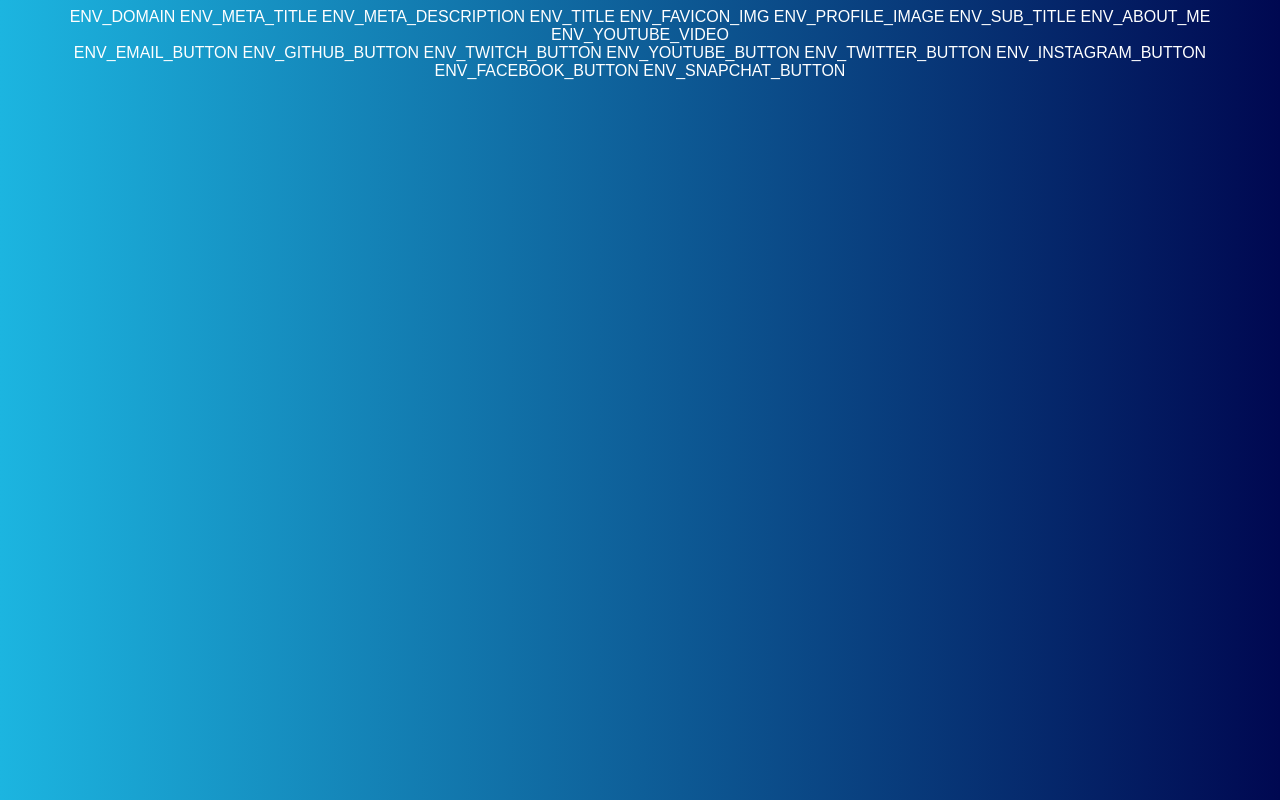
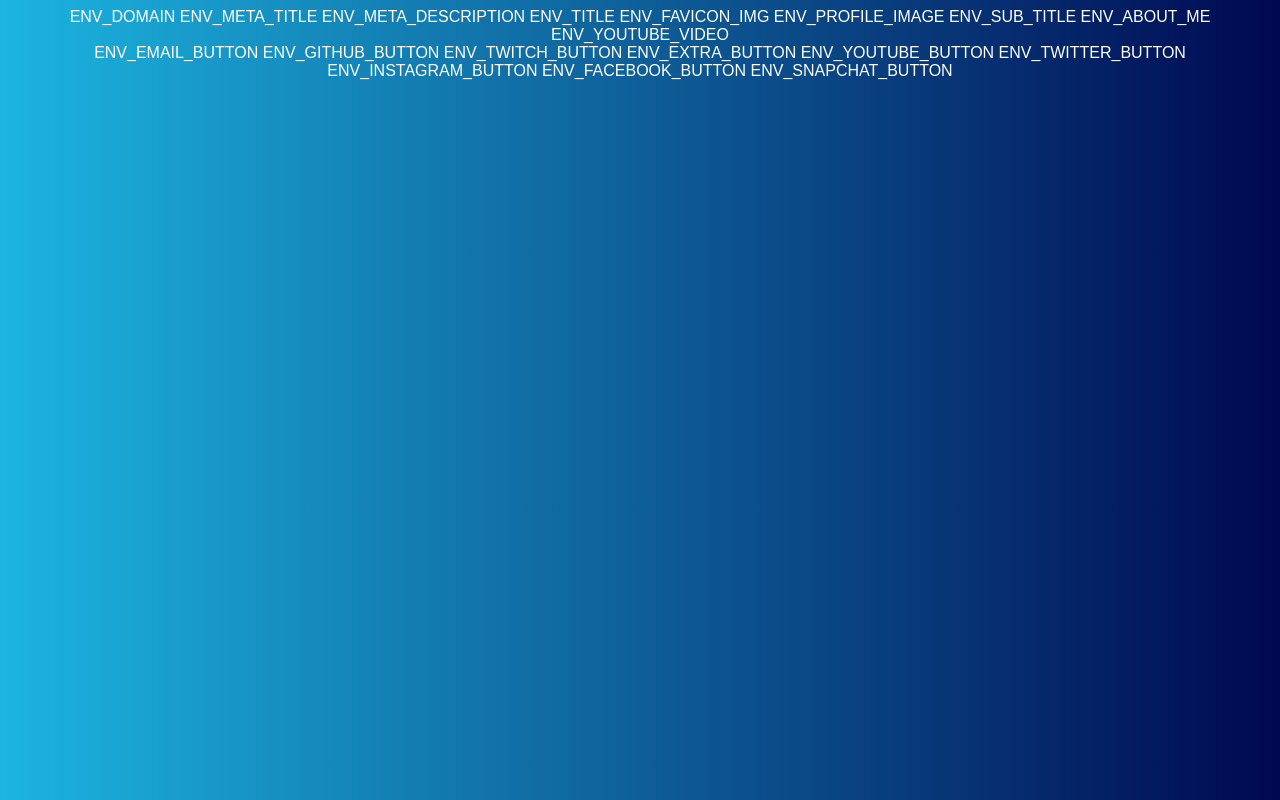
Before and after one commit to sudovinh/docker-social-landing-page, a plain HTML site: page src/index.html in a window 1280 px wide. Drawn offline with Linux system fonts and the light colour scheme; a web font is replaced by a local one.

Commit message:
add extra button feature

```diff
--- a/src/index.html
+++ b/src/index.html
@@ -24,6 +24,7 @@
           ENV_EMAIL_BUTTON
           ENV_GITHUB_BUTTON
           ENV_TWITCH_BUTTON
+          ENV_EXTRA_BUTTON
           ENV_YOUTUBE_BUTTON
           ENV_TWITTER_BUTTON
           ENV_INSTAGRAM_BUTTON
```
Also changed, not shown: example-screenshot.png, 2 other files.
